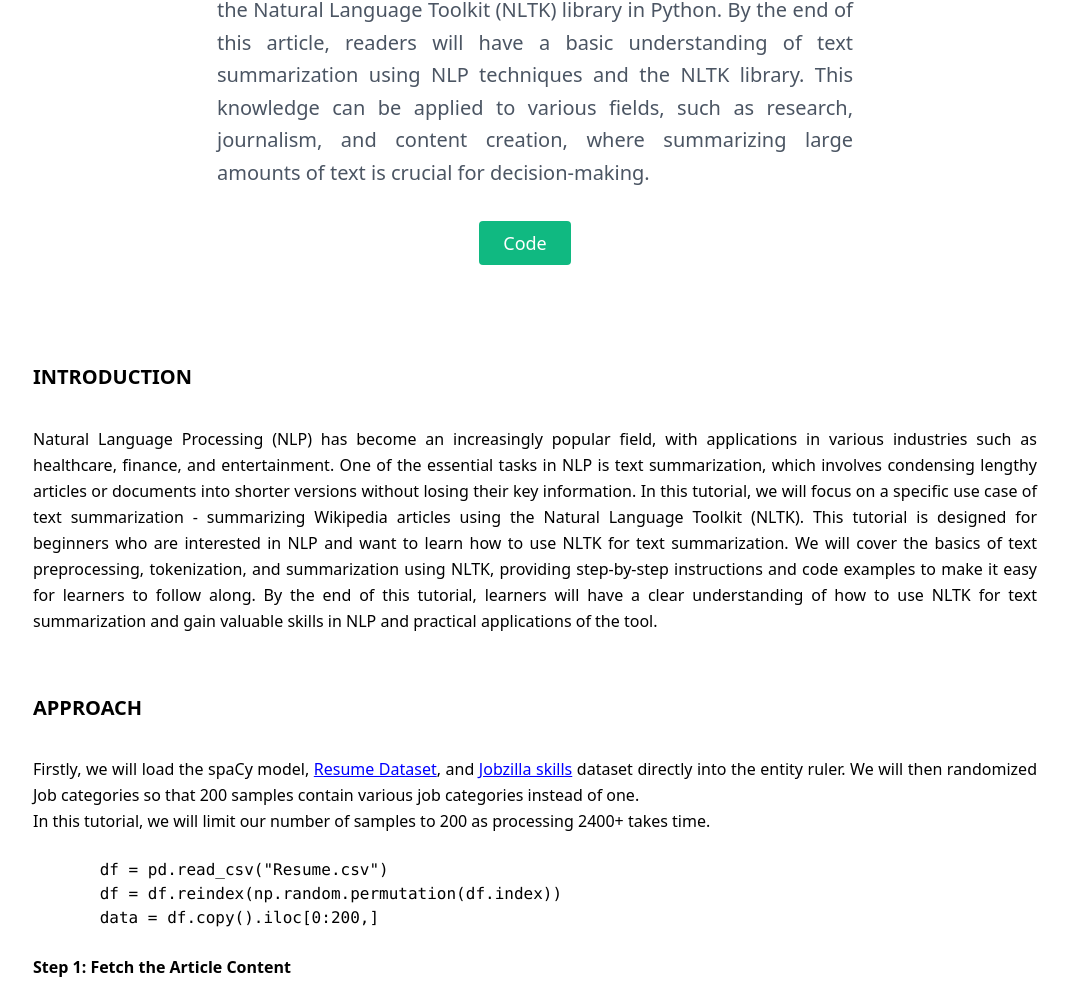
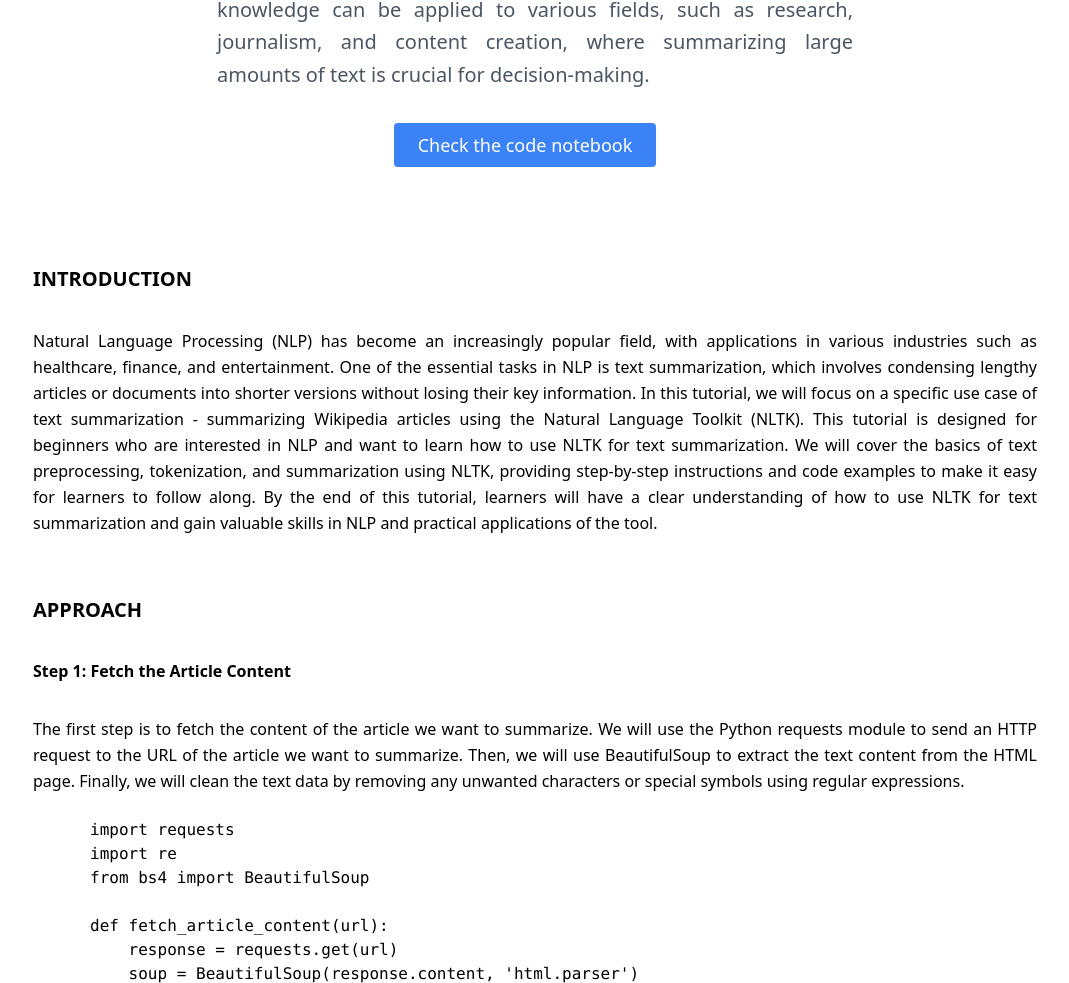
Before and after one commit to sarthakchauhan0/sarthakchauhan0.github.io, a plain HTML site: page index.html in a window 1280 px wide. Shown: the part 816-1799 px from the top of the page, without its empty margins (115-1184 px from the left). Drawn offline with nearby package versions, Linux system fonts and the light colour scheme.

Commit message:
Update index.html

```diff
--- a/index.html
+++ b/index.html
@@ -29,6 +29,7 @@
                     class="w-4 h-4 ml-1" viewBox="0 0 24 24">
                     <path d="M12 3v18M3 12h18"></path>
                 </svg>
+
                 <span class="ml-3 text-xl">Article Summarizer</span>
             </a>
             <nav
@@ -49,8 +50,8 @@
 </body>
 <section class="text-gray-600 body-font">
     <div class="container mx-auto flex px-5 py-24 items-center justify-center flex-col">
-        <img class="lg:w-2/6 md:w-3/6 w-5/6 mb-10 object-cover object-center rounded" alt="hero"
-            src="https://images.unsplash.com/photo-1542744173-05336fcc7ad4?ixlib=rb-4.0.3&ixid=MnwxMjA3fDB8MHxzZWFyY2h8Mnx8RGF0YSUyMFNjaWVuY2UlMjA3MDB4NjAwfGVufDB8fDB8fA%3D%3D&auto=format&fit=crop&w=600&q=60">
+        <img class="lg:w-3/6 md:w-4/6 w-5/6 mb-10 object-cover object-center rounded" alt="hero"
+            src="Resources/download.png">
         <div class="text-center lg:w-2/3 w-full">
             <h1 class="title-font sm:text-4xl text-3xl mb-4 font-small text-gray-900">How to use the Natural Language
                 ToolKit (NLTK) for text summarization?</h1>
@@ -69,8 +70,9 @@
             </p>
             <div class="flex justify-center">
                 <button
-                    class="inline-flex text-white bg-green-500 border-0 py-2 px-6 focus:outline-none hover:bg-green-600 rounded text-lg"><a
-                        href="https://github.com/sarthakchauhan0/sarthakchauhan0.github.io/blob/main/Summarizer.ipynb">Code</a></button>
+                    class="inline-flex text-white bg-blue-500 border-0 py-2 px-6 focus:outline-none hover:bg-green-600 rounded text-lg"><a
+                        href="https://github.com/sarthakchauhan0/sarthakchauhan0.github.io/blob/main/Summarizer.ipynb">Check
+                        the code notebook</a></button>
             </div>
         </div>
     </div>
@@ -103,20 +105,6 @@
 <section>
     <div class="mb-8 leading-relaxed text-align=justify" style="margin-left: 20px;"></div>
     <p class="mb-8 leading-relaxed text-align=justify" style="margin-left: 20px; font-size: 20px;"><b>APPROACH</b></p>
-    <p class="mb-0 leading-relaxed text-align=justify" style="margin-left: 20px;">Firstly, we will load the spaCy model,
-        <a href="https://www.kaggle.com/datasets/snehaanbhawal/resume-dataset"
-            style="color:blue; text-decoration:underline;">Resume Dataset</a>, and <a
-            href="https://github.com/kingabzpro/jobzilla_ai/blob/main/jz_skill_patterns.jsonl"
-            style="color:blue; text-decoration:underline;">Jobzilla skills</a> dataset directly into the entity ruler.
-        We will then randomized Job categories so that 200 samples contain various job categories instead of one. <br>
-        In this tutorial, we will limit our number of samples to 200 as processing 2400+ takes time.<br>
-    </p>
-
-    <pre><code class="python">
-         df = pd.read_csv("Resume.csv")
-         df = df.reindex(np.random.permutation(df.index))
-         data = df.copy().iloc[0:200,]
-        </code></pre>
 
     <p class="mb-8 leading-relaxed text-align=justify" style="margin-left: 20px;"><b> Step 1: Fetch the Article Content
         </b></p>
@@ -296,10 +284,7 @@
         </code></pre>
 
 
-    <p class="mb-8 leading-relaxed text-align=justify" style="margin-left: 20px;"><b>stopwords</b>: This resource
-        contains a list
-        of common stop words (words that are frequently occurring and do not carry any meaning, e.g. "the", "and", "is",
-        "a") that are used to remove noise from text data during text preprocessing.<br>
+
 
     <section>
         <p class="mb-8 leading-relaxed text-align=justify" style="margin-left: 20px; font-size: 20px;">
@@ -405,11 +390,13 @@
 
 
     <section>
-    <p class="mb-8 leading-relaxed text-align=justify" style="margin-left: 20px; font-size: 15px;"><b>References:</b>
+        <p class="mb-8 leading-relaxed text-align=justify" style="margin-left: 20px; font-size: 15px;">
+            <b>References:</b>
         </p>
 
         <p class="mb-8 leading-relaxed text-align=justify" style="margin-left: 20px;">
-        <a href="https://www.nltk.org/" style="color:blue; text-decoration:underline;">Natural Language Toolkit</a><br>
+            <a href="https://www.nltk.org/" style="color:blue; text-decoration:underline;">Natural Language
+                Toolkit</a><br>
             <a href="https://en.wikipedia.org/wiki/Automatic_summarization"
                 style="color:blue; text-decoration:underline;">Automatic Summarization</a><br>
             <a href="https://huggingface.co/facebook/bart-large-cnn" style="color:blue; text-decoration:underline;">BART
```
Lines whose indentation alone changed are shown as unchanged.
